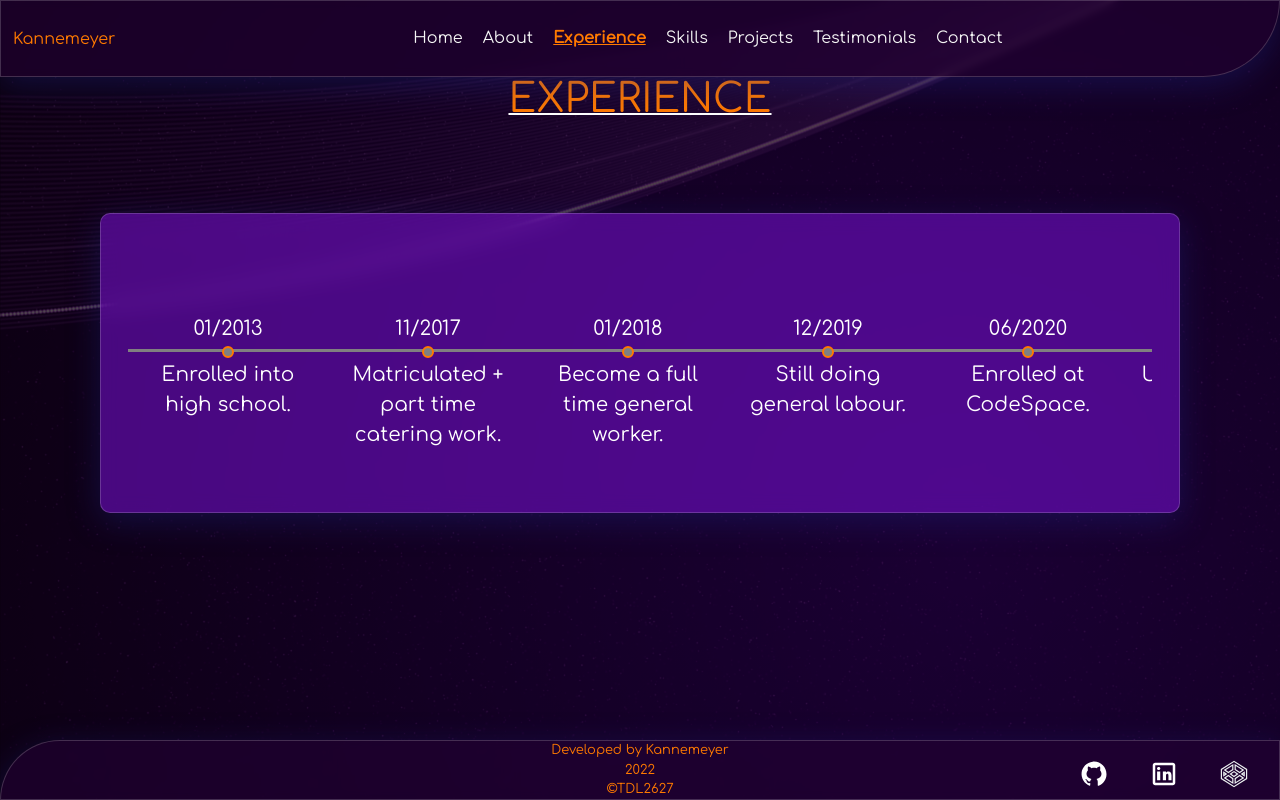
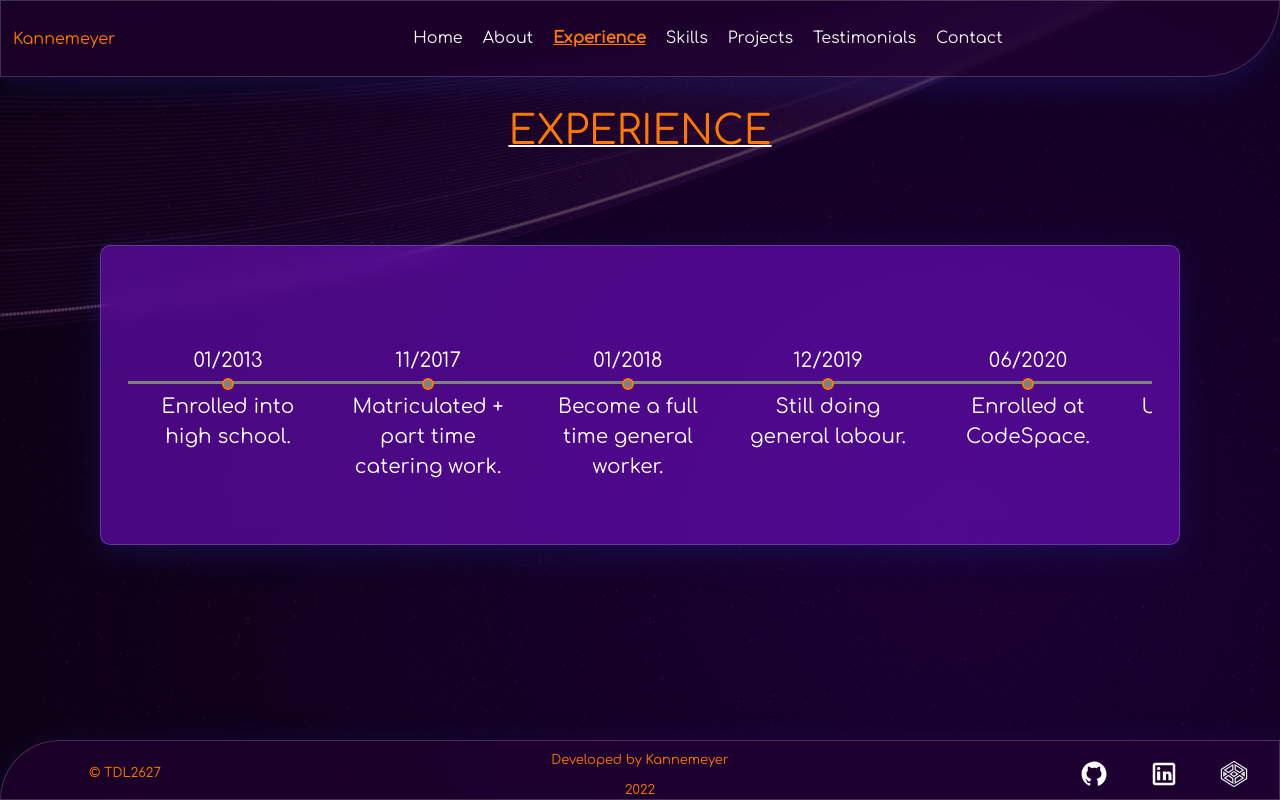
Before and after one commit to TDL2627/multi-vue-page, a Vue app: page /experience in a window 1280 px wide. Built offline with nearby package versions, Linux system fonts and the light colour scheme.

Commit message:
major styling

```diff
--- a/package.json
+++ b/package.json
@@ -7,6 +7,7 @@
     "build": "vue-cli-service build"
   },
   "dependencies": {
+    "axios": "^0.25.0",
     "bootstrap": "^5.1.3",
     "bootstrap-icons": "^1.7.2",
     "core-js": "^3.6.5",
--- a/src/App.vue
+++ b/src/App.vue
@@ -67,6 +67,7 @@ border-radius: 25px;
 box-shadow: -11px 5px 15px 5px #FF7900;
 
 }
+
 /* width */
 ::-webkit-scrollbar {
   width: 20px;
--- a/src/components/Contact-c.vue
+++ b/src/components/Contact-c.vue
@@ -6,14 +6,14 @@
          <div class="row">
            <div class="col-lg-6 c1">
 
-             <h3>Message Me :</h3>
+             <h3 class="kop">Message Me :</h3>
              <div id="c1">
 <form target="_blank" action="https://formspree.io/f/mleavgwr" method="POST">
               <br>
                <input name="fname" type="text" placeholder="Name" required>
                 <input name="email" type="email" placeholder="Email" required>
 
-            <textarea name="messages" id="areatxt" cols="30" rows="10"
+            <textarea name="messages" id="areatxt" cols="30" rows="8"
                   placeholder="Type your message" required></textarea>
               <div style="display:flex">
                 <button class="send-but buttunz" type="submit">Send</button>
@@ -24,7 +24,7 @@
 
            </div>
             <div class="col-lg-6">
-              <h3>Contact Details</h3>
+              <h3 class="kop">Contact Details</h3>
               <div id="c2">
 
               <h5>Address : </h5>
@@ -72,11 +72,11 @@ p{
 #contact{
       background:linear-gradient(0deg, rgba(0, 0, 0, 0.7), rgba(0, 0, 0, 0.7)), url("../assets/bg.png");
      height: 100vh;
-     padding-top: 80px;
+    padding-top: 8%;
 
 }
 #c1{
- padding-left: 10% !important;
+ padding-left: 20% !important;
 }
 #c2{
   margin-top: 50px !important ;
@@ -152,6 +152,14 @@ input,textarea{
   width: 250px;
 }
 }
+@media only screen and (min-height: 700px) {
+#contact{
+      background:linear-gradient(0deg, rgba(0, 0, 0, 0.7), rgba(0, 0, 0, 0.7)), url("../assets/bg.png");
+     height: 100vh;
+     padding-top: 10%;
+
+}
+}
 
 /* animation */
 @keyframes hide {
--- a/src/components/Experience-c.vue
+++ b/src/components/Experience-c.vue
@@ -1,43 +1,16 @@
 <template>
 
 <div id="exp">
-<h1>EXPERIENCE</h1>
+<h1 class="kop">EXPERIENCE</h1>
 
   <section class="time-line-box">
             <div class="swiper-container text-center">
                 <div class="swiper-wrapper">
-                    <div class="swiper-slide">
-                      <div class="timestamp"><span class="date">01/2013</span></div>
-                      <div class="status"><span>Enrolled into high school.</span></div>
+                    <div class="swiper-slide" v-for="resume of resumes" :key="resume.title">
+                      <div class="timestamp"><span class="date">{{resume.date}}</span></div>
+                      <div class="status"><span>{{resume.details}}</span></div>
                     </div>
-                    <div class="swiper-slide">
-                      <div class="timestamp"><span class="date">11/2017</span></div>
-                      <div class="status"><span>Matriculated + part time catering work.</span></div>
-                    </div>
-                    <div class="swiper-slide">
-                      <div class="timestamp"><span class="date">01/2018</span></div>
-                      <div class="status"><span>Become a full time general worker.</span></div>
-                    </div>
-                    <div class="swiper-slide">
-                      <div class="timestamp"><span class="date">12/2019</span></div>
-                      <div class="status"><span>Still doing general labour.</span></div>
-                    </div>
-                    <div class="swiper-slide">
-                      <div class="timestamp"><span class="date">06/2020</span></div>
-                      <div class="status"><span>Enrolled at CodeSpace.</span></div>
-                    </div>
-                    <div class="swiper-slide">
-                      <div class="timestamp"><span class="date">01/2021</span></div>
-                      <div class="status"><span>Uber Eats driver.</span></div>
-                    </div>
-                    <div class="swiper-slide">
-                      <div class="timestamp"><span class="date">04/2021</span></div>
-                      <div class="status"><span>Developed microapps for Ayoba.</span></div>
-                    </div>
-                    <div class="swiper-slide">
-                      <div class="timestamp"><span class="date">09/2021</span></div>
-                      <div class="status"><span>Enrolled at Life Choices</span></div>
-                    </div>
+
                 </div>
                 <div class="swiper-pagination" style="cursor: move;"> </div>
             </div>
@@ -49,13 +22,27 @@
 
 <script>
 export default {
+data(){
+  return{
+    resumes:[
+      {date:"01/2013",details:"Enrolled into high school."},
+            {date:"11/2017",details:"Matriculated + part time catering work."},
+                  {date:"01/2018",details:"Become a full time general worker."},
+                        {date:"12/2019",details:"Still doing general labour."},
+             {date:"06/2020",details:"Enrolled at CodeSpace."},
+                   {date:"01/2021",details:"Uber Eats driver."},
+       {date:"04/2021",details:"Developed microapps for Ayoba."},
+             {date:"09/2021",details:"Enrolled at Life Choices"}
 
+    ]
+  }
+}
 }
 </script>
 
 <style scoped>
 h1{
-
+ padding-top: 3%;
   color: #ff7900;
   text-decoration: underline 2px white ;
 }
--- a/src/components/Footer.vue
+++ b/src/components/Footer.vue
@@ -2,7 +2,7 @@
 <div id="footer">
  <p>Developed by Kannemeyer </p>
  <p>2022</p>
- <p>©TDL2627</p>
+ <p id="copy">© TDL2627</p>
 
  <div class="iconz">
 <a target="_blank" class="sidelinker" href="https://github.com/TDL2627/"><svg xmlns="http://www.w3.org/2000/svg" x="0px" y="0px" width="50" height="30" viewBox="0 0 172 172" style=" fill:#ff7900;">
@@ -62,7 +62,7 @@ backdrop-filter: blur( 4px );
 border: 1px solid rgba( 255, 255, 255, 0.18 );
 }
 p{
-  margin: 0;
+  margin: 10px;
     color: #ff7900;
     font-size: small;
 }
@@ -71,6 +71,12 @@ a{
     margin-bottom: 10px;
 
 
+}
+#copy{
+  position: fixed;
+  left: 5%;
+  width: 100px;
+  bottom: 10%;
 }
 .iconz{
   position: fixed;
@@ -82,6 +88,9 @@ a{
 .iconz{
   display: none;
 }
+#copy{
+  display: none;
+}
 }
 
 </style>
--- a/src/components/Home-c.vue
+++ b/src/components/Home-c.vue
@@ -10,7 +10,7 @@
  <h1 id="two">Abdul-Malik</h1>
   <h1 id="four"> A Full Stack </h1>
  <h1 id="five">Web Developer</h1>
-   <router-link  to="/about">Let's Go</router-link>
+   <router-link class="buttunz" to="/about">Let's Go</router-link>
     </div>
 
 
@@ -90,7 +90,7 @@ a{
 }
 
 #wordz{
-  padding-top:10%;
+  padding-top:15%;
   padding-left: 20px;
   text-align: start;
 }
--- a/src/components/Navbar.vue
+++ b/src/components/Navbar.vue
@@ -30,7 +30,6 @@
       <router-link   to="/contact"><p>Contact</p></router-link>
         </div>
 </ul>
-
     </div>
   </div>
 </nav>
--- a/src/components/Projects-c.vue
+++ b/src/components/Projects-c.vue
@@ -1,11 +1,12 @@
 <template>
   <div id="projects">
-    <h1>PROJECTS</h1>
+    <h1 class="kop">PROJECTS</h1>
            <div class="box sb1">Browse left and right(refresh if nothing shows)</div>
 <div id="carouselExampleControls" class="carousel slide" data-bs-ride="carousel">
   <div class="carousel-inner">
     <div class="carousel-item active">
       <img src="../assets/project/reactor.png" class="project-image" alt="image">
+      <p class="iden">0/16</p>
       <h2>Reactor</h2>
       <h4>Moderate</h4>
       <p>A reaction game made with VUEjs.</p>
@@ -15,8 +16,9 @@
   <a target="_blank" href="https://reactor2627.web.app/" class="buttun">Live</a>
 </div>
     </div>
-    <div class="carousel-item" v-for="project in filteredprojects" :key="project.title">
+    <div class="carousel-item" v-for="(project,index) in filteredprojects" :key="project.title">
     <img :src="project.img" class="project-image">
+     <p class="iden">{{index}}/16</p>
       <div class="content">
         <h2 class="project-title">
           {{ project.title }}
@@ -122,8 +124,13 @@ box-shadow: -11px 5px 15px 5px #FF7900;
 
 }
 h1{
+
    color: #ff7900;
   text-decoration: underline 2px white ;
+}
+.iden{
+  float: right;
+  padding: 20px;
 }
 h4{
   color: #000;
@@ -141,17 +148,17 @@ border: 1px solid rgba( 255, 255, 255, 0.18 );
 }
 .carousel-item{
   padding-top: 20px;
-  height: 70vh;
+  height: 65vh;
 }
 #projects{
  background:linear-gradient(0deg, rgba(0, 0, 0, 0.7), rgba(0, 0, 0, 0.7)), url("../assets/bg.png");
   height: 100vh;
   padding-left: 100px;
   padding-right: 100px;
-  padding-top:75px;
+   padding-top: 8%;
 }
 .project-image{
-  height: 300px;
+  height: 250px;
 }
 a{
   width: 150px !important;
--- a/src/components/Skills-c.vue
+++ b/src/components/Skills-c.vue
@@ -2,7 +2,7 @@
 <div id="skills">
 
        <div class="box sb1">Hover over cards</div>
-  <h1>SKILLS</h1>
+  <h1 class="kop">SKILLS</h1>
 
   <div class="container">
     <div class="row">
@@ -211,6 +211,7 @@ export default {
 
 <style scoped>
 h1{
+   padding-top: 3%;
   padding-bottom: 50px;
   color: #ff7900;
   text-decoration: underline 2px white ;
@@ -223,7 +224,7 @@ h4{
 #skills{
    height: 100vh;
  margin-top: 0px;
- padding-top: 75px;
+ padding-top: 5%;
  overflow-y: hidden;
     background:linear-gradient(0deg, rgba(0, 0, 0, 0.7), rgba(0, 0, 0, 0.7)), url("../assets/bg.png");
 }
--- a/src/components/Testimonials-c.vue
+++ b/src/components/Testimonials-c.vue
@@ -1,6 +1,6 @@
 <template>
 <div id="testi">
- <h1>TESTIMONIALS</h1>
+ <h1 class="kop">TESTIMONIALS</h1>
    <div class="box sb1">Scroll down</div>
   <div class="container">
     <div class="row">
@@ -56,8 +56,8 @@ h5{
 #testi{
  background:linear-gradient(0deg, rgba(0, 0, 0, 0.7), rgba(0, 0, 0, 0.7)), url("../assets/bg.png");
   padding-bottom: 100px;
-  padding-top: 75px;
-  padding-left: 100px;
+ padding-top: 8%;
+
 }
 .testimonials{
   height: 400px;
@@ -115,14 +115,16 @@ p{
   right: -19px;
   top: 6px;
 }
-
+.container{
+  margin-left: 15%;
+}
 /* media query */
 @media only screen and (max-width: 600px) {
 #testi{
   padding-bottom: 50px;
   padding-top: 50px;
-   padding-left: 10%;
-  padding-right:10px;
+   padding-left: 5%;
+  padding-right:5%;
 }
 .testimonials{
   margin: 20px;
```
Also changed, not shown: src/components/About-c.vue (+31 -15 lines), 1 other file (tests, documents, lock files or other folders).
